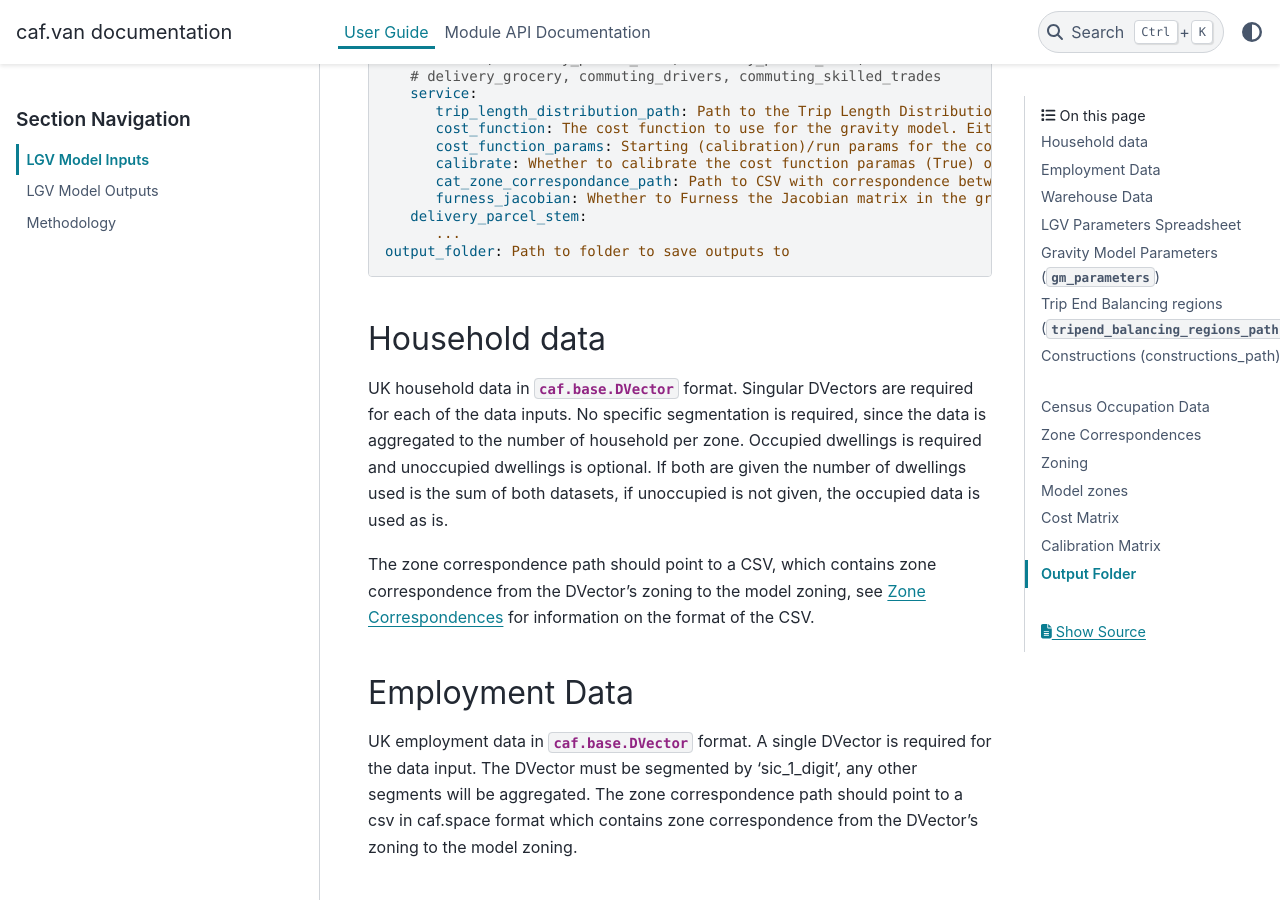
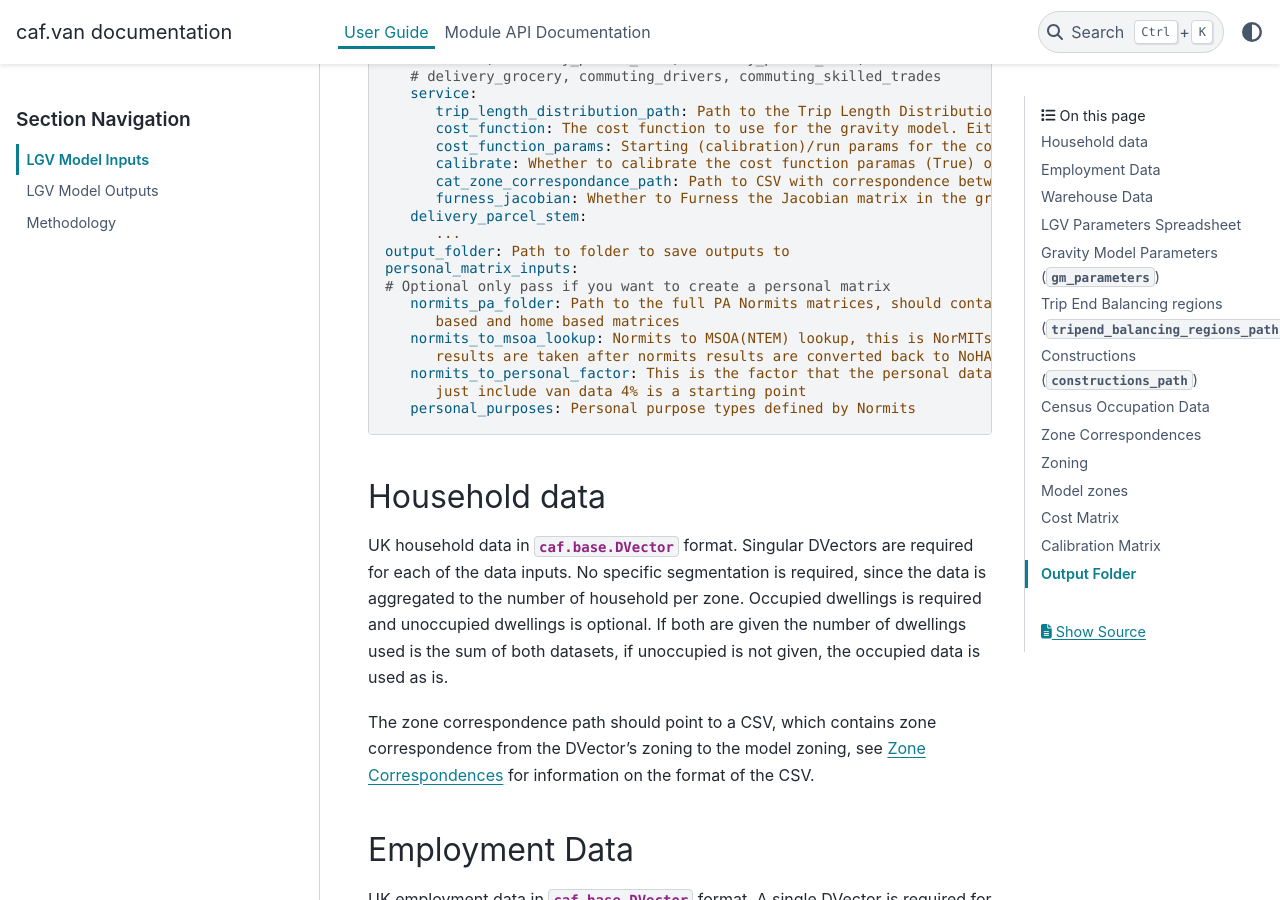
Before and after one commit to Transport-for-the-North/caf.van, a Sphinx documentation site: the page built from docs/source/inputs.rst, in a window 1280 px wide and 900 px high, scrolled down 1313 px. Built offline with Sphinx 7.4.7 and the PyData theme 0.15.4, drawn with Linux system fonts in a browser that asks for light colours; pages that are not in the unit, such as notebooks, are missing from menus; some of the changed text lies outside the part shown.

Commit message:
more comment fixes

```diff
--- a/docs/source/inputs.rst
+++ b/docs/source/inputs.rst
@@ -66,6 +66,15 @@ can be created with the command ``python -m LFT.lgv_model -e``.*
       delivery_parcel_stem:
          ...
    output_folder: Path to folder to save outputs to
+   personal_matrix_inputs:
+   # Optional only pass if you want to create a personal matrix
+      normits_pa_folder: Path to the full PA Normits matrices, should contain all non home
+         based and home based matrices
+      normits_to_msoa_lookup: Normits to MSOA(NTEM) lookup, this is NorMITs to model zone lookup as the
+         results are taken after normits results are converted back to NoHAM
+      normits_to_personal_factor: This is the factor that the personal data should have applied to
+         just include van data 4% is a starting point
+      personal_purposes: Personal purpose types defined by Normits
 
 
 Household data
@@ -550,7 +559,7 @@ The CSV should be in the same format as the
 If this isn't given then the trip ends will be balanced at all zones, i.e. the
 GB total trip ends.
 
-Constructions (constructions_path)
+Constructions (``constructions_path``)
 ----------------------------------
 
 This should contains the dwelling and employment floorspace changes in the model zoning.
```
Also changed, not shown: 4 other files.
